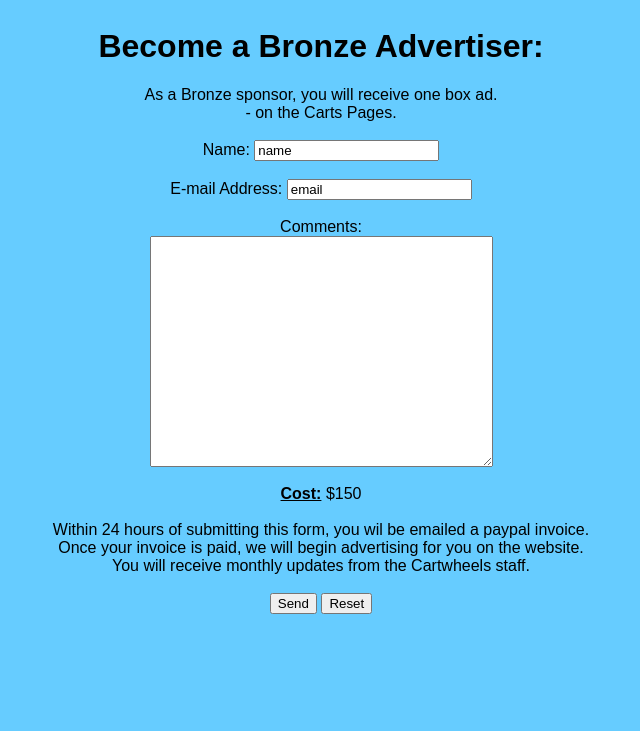
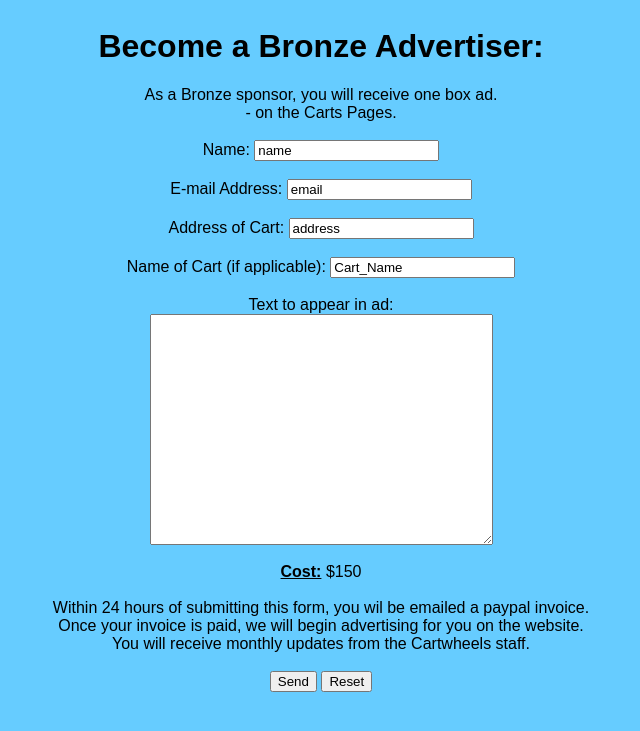
Before and after one commit to stuycs-softdev-fall-2013/proj3-7-cartwheels, a Flask app: template website/templates/buyAdBronze.html in a window 1280 px wide. Shown: the top 731 px of the page, without its empty margins (319-959 px from the left). Run offline with Flask 2, Linux system fonts and the light colour scheme; the template is opened without the code that fills it, so the values that code supplies are empty.

Commit message:
buyAdBronze.html

```diff
--- a/website/templates/buyAdBronze.html
+++ b/website/templates/buyAdBronze.html
@@ -15,7 +15,9 @@ As a Bronze sponsor, you will receive one box ad. <br>
 <form action="MAILTO:cahnja@gmail.com" method="post" enctype="text/plain">
 Name: <input type="text" name="name" value="name"><br> <br>
 E-mail Address: <input type="text" name="mail" value="email"><br><br>
-Comments: <br> <textarea name="comment" value="comments" cols="40" rows ="15"> </textarea> <br> <br>
+Address of Cart: <input type="text" name="address" value="address"><br><br>
+Name of Cart (if applicable): <input type="text" name="Cart_Name" value="Cart_Name"><br><br>
+Text to appear in ad: <br> <textarea name="comment" value="comments" cols="40" rows ="15"> </textarea> <br> <br>
 <b> <u> Cost:</u> </b> $150 <br> <br>
 Within 24 hours of submitting this form, you wil be emailed a paypal invoice. <br> Once your invoice is paid, we will begin advertising for you on the website.<br>  You will receive monthly updates from the Cartwheels staff. <br> <br>
 
--- a/website/templates/buyAdGold.html
+++ b/website/templates/buyAdGold.html
@@ -16,7 +16,9 @@ As a Gold sponsor, you will receive two box  ads. <br>
 <form action="MAILTO:cahnja@gmail.com" method="post" enctype="text/plain">
 Name: <input type="text" name="name" value="name"><br> <br>
 E-mail Address: <input type="text" name="mail" value="email"><br><br>
-Comments: <br> <textarea name="comment" value="comments" cols="40" rows ="15"> </textarea> <br> <br>
+Address of Cart: <input type="text" name="address" value="address"><br><br>
+Name of Cart (if applicable): <input type="text" name="Cart_Name" value="Cart_Name"><br><br>
+Text to appear in ad: <br> <textarea name="comment" value="comments" cols="40" rows ="15"> </textarea> <br> <br>
 
 <b> <u> Cost:</u> </b> $300 <br> <br>
 
--- a/website/templates/buyAdSilver.html
+++ b/website/templates/buyAdSilver.html
@@ -15,7 +15,9 @@ As a Silver sponsor, you will receive one leaderboard ads. <br>
 <form action="MAILTO:cahnja@gmail.com" method="post" enctype="text/plain">
 Name: <input type="text" name="name" value="name"><br> <br>
 E-mail Address: <input type="text" name="mail" value="email"><br><br>
-Comments: <br> <textarea name="comment" value="comments" cols="40" rows ="15"> </textarea> <br> <br>
+Address of Cart: <input type="text" name="address" value="address"><br><br>
+Name of Cart (if applicable): <input type="text" name="Cart_Name" value="Cart_Name"><br><br>
+Text to appear in ad: <br> <textarea name="comment" value="comments" cols="40" rows ="15"> </textarea> <br> <br>
 <b> <u> Cost:</u> </b> $200 <br> <br>
 
 Within 24 hours of submitting this form, you wil be emailed a paypal invoice. <br> Once your invoice is paid, we will begin advertising for you on the website.<br>  You will receive monthly updates from the Cartwheels staff. <br> <br>
```
Also changed, not shown: website/templates/buyAdPlatinum.html (+6 -2 lines).
